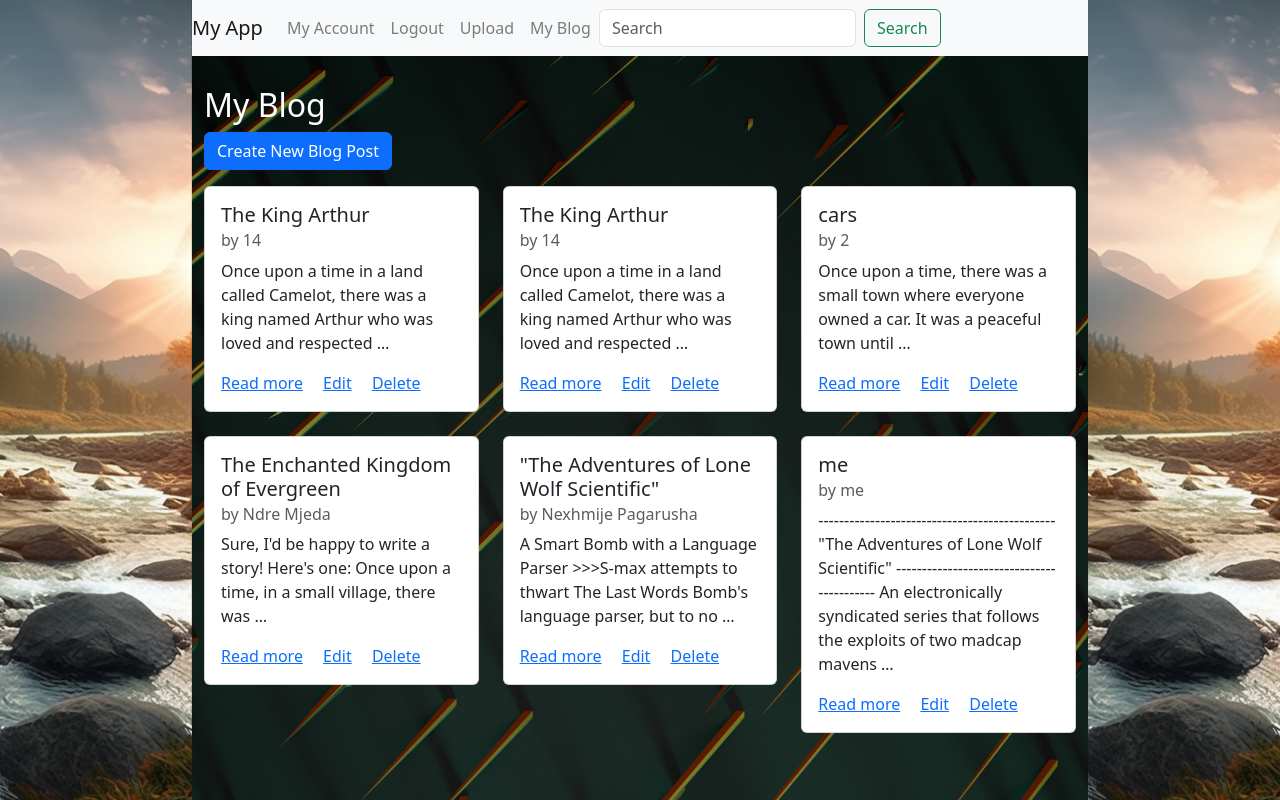
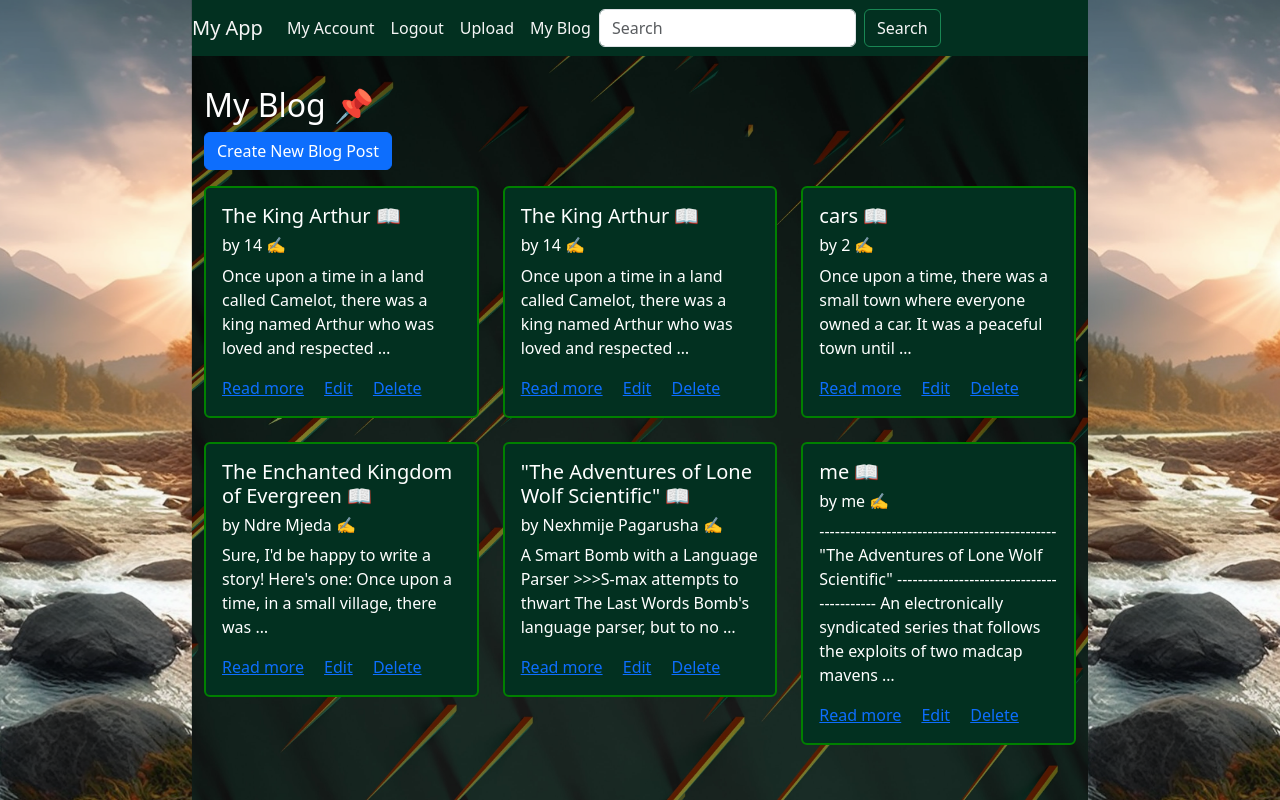
Before and after one commit to fisnikkk/django_colab, a Django app: page / in a window 1280 px wide. Run offline with Django 4.2, Linux system fonts and the light colour scheme; a user stored in the database is signed in; data comes from the database, SQL or seed files in the repository; both versions use the stored data as it was after the commit; parts of the project's set-up code (start-up, migrations or seed data) failed here and were passed over; some libraries are stand-ins or nearby versions.

Commit message:
pages modify

```diff
--- a/my_project/my_app/static/css/styles.css
+++ b/my_project/my_app/static/css/styles.css
@@ -1,4 +1,10 @@
 /* Style the blog post container */
+.body{
+  background-color: #023020;
+   color: white;
+
+}
+
 .blog-post {
   background-color: #ffffff;
   padding: 20px;
@@ -36,3 +42,8 @@ main .container {
 .navbar-custom {
   background-color: #f9efef;
 }
+
+.navbar-light {
+  background-color: #023020;
+  color: #f6f6f6;
+}
--- a/my_project/my_app/templates/base.html
+++ b/my_project/my_app/templates/base.html
@@ -87,8 +87,8 @@
   <div class="left-background"></div>
   <div class="right-background"></div>
     <div class="wrapper">
-  <nav class="navbar navbar-expand-lg navbar-light bg-light">
-    <a class="navbar-brand" href="{% url 'blog_post_list' %}">My App</a>
+  <nav class="navbar navbar-expand-lg navbar-light " style="background-color: #023020; color: #f6f6f6;">
+    <a class="navbar-brand" style="color: #f6f6f6;" href="{% url 'blog_post_list' %}">My App</a>
 
     <button class="navbar-toggler" type="button" data-toggle="collapse" data-target="#navbarSupportedContent" aria-controls="navbarSupportedContent" aria-expanded="false" aria-label="Toggle navigation">
       <span class="navbar-toggler-icon"></span>
@@ -97,26 +97,26 @@
       <ul class="navbar-nav mr-auto">
         {% if user.is_authenticated %}
         {% if user.is_authenticated %}
-  <a class="nav-link" href="{% url 'user_profile_detail' user.pk %}">My Account</a>
+  <a class="nav-link" style="color: #f6f6f6;" href="{% url 'user_profile_detail' user.pk %}">My Account</a>
 {% endif %}
 
         <li class="nav-item">
-          <a class="nav-link" href="{% url 'logout' %}">Logout</a>
+          <a class="nav-link" style="color: #f6f6f6;" href="{% url 'logout' %}">Logout</a>
         </li>
         <li class="nav-item">
-          <a class="nav-link" href="{% url 'upload_file' %}">Upload</a>
+          <a class="nav-link"  style="color: #f6f6f6;" href="{% url 'upload_file' %}">Upload</a>
         </li>
         {% else %}
         <li class="nav-item">
-          <a class="nav-link" href="{% url 'login' %}">Login</a>
+          <a class="nav-link" style="color: #f6f6f6;" href="{% url 'login' %}">Login</a>
         </li>
         <li class="nav-item">
-          <a class="nav-link" href="{% url 'register' %}">Register</a>
+          <a class="nav-link"  style="color: #f6f6f6;" href="{% url 'register' %}">Register</a>
         </li>
         {% endif %}
 
         <li class="nav-item">
-          <a class="nav-link" href="{% url 'blog_post_list' %}">My Blog</a>
+          <a class="nav-link"   style="color: #f6f6f6;" href="{% url 'blog_post_list' %}">My Blog</a>
         </li>
         {% if user.is_authenticated and user.is_staff %}
         <li class="nav-item">
@@ -127,7 +127,7 @@
         <!-- Add the search form here -->
         <form class="form-inline my-2 my-lg-0" id="search-form">
           <input class="form-control mr-sm-2" type="search" placeholder="Search" aria-label="Search" id="search-input">
-          <button class="btn btn-outline-success my-2 my-sm-0" type="submit">Search</button>
+          <button class="btn btn-outline-success my-2 my-sm-0" style="color: #f6f6f6;"  type="submit">Search</button>
         </form>
       </ul>
     </div>
--- a/my_project/my_app/templates/blog_post_delete.html
+++ b/my_project/my_app/templates/blog_post_delete.html
@@ -1,8 +1,8 @@
 {% extends 'base.html' %}
 
 {% block content %}
-  <h2 style="color: white;">Delete Blog Post</h2>
-  <p style="color: white;">Are you sure you want to delete the blog post "{{ blog_post.title }}"?</p>
+<h2 style="color: white;">Delete Blog Post &#128686;</h2>
+<p style="color: white;">Are you sure you want to delete the blog post "{{ blog_post.title }}"?</p>
   <form method="post">
     {% csrf_token %}
     <button type="submit" class="btn btn-danger">Delete</button>
--- a/my_project/my_app/templates/blog_post_list.html
+++ b/my_project/my_app/templates/blog_post_list.html
@@ -1,16 +1,16 @@
 {% extends 'base.html' %}
 
 {% block content %}
-  <h2 style="color: white;">My Blog</h2>
-  <a href="{% url 'blog_post_create' %}" class="btn btn-primary mb-3">Create New Blog Post</a>
+<h2 style="color: white;">My Blog &#128204;</h2>
+<a href="{% url 'blog_post_create' %}" class="btn btn-primary mb-3">Create New Blog Post</a>
 
   <div class="row">
     {% for blog_post in blog_posts %}
       <div class="col-md-4 mb-4">
-        <div class="card">
+        <div class="card" style="background-color: #023020; color: white; border:2px solid green">
           <div class="card-body">
-            <h5 class="card-title">{{ blog_post.title }}</h5>
-            <h6 class="card-subtitle mb-2 text-muted">by {{ blog_post.author }}</h6>
+            <h5 class="card-title">{{ blog_post.title }} &#128214;</h5>
+            <h6  style="color:white">by {{ blog_post.author }} &#9997;</h6>
             <p class="card-text">{{ blog_post.content|truncatewords:20 }}</p>
             <a href="{% url 'blog_post_detail' blog_post.pk %}" class="card-link">Read more</a>
             <a href="{% url 'blog_post_update' blog_post.pk %}" class="card-link">Edit</a>
--- a/my_project/my_app/templates/login.html
+++ b/my_project/my_app/templates/login.html
@@ -1,8 +1,8 @@
 {% extends 'base.html' %}
 
 {% block content %}
-  <h2 style="color: white;">Login</h2>
-  <form method="post" style="color: white;">
+<h2 style="color: white;">Login &#128100;</h2>
+<form method="post" style="color: white;">
     {% csrf_token %}
     {{ form.as_p }}
     <button type="submit" class="btn btn-primary">Login</button>
--- a/my_project/my_app/templates/register.html
+++ b/my_project/my_app/templates/register.html
@@ -1,8 +1,8 @@
 {% extends 'base.html' %}
 
 {% block content %}
-  <h2 style="color: white;">Register</h2>
-  <form method="post" style="color: white;">
+<h2 style="color: white;">Register &#128100;</h2>
+<form method="post" style="color: white;">
     {% csrf_token %}
     {{ form.as_p }}
     <button type="submit" class="btn btn-primary">Register</button>
--- a/my_project/my_app/templates/search.html
+++ b/my_project/my_app/templates/search.html
@@ -1,7 +1,7 @@
 {% extends 'base.html' %}
 
 {% block content %}
-    <h1>Search results</h1>
+<h1 style="color: white;">Search results</h1>
     {% if results %}
         <ul>
             {% for result in results %}
--- a/my_project/my_app/templates/upload.html
+++ b/my_project/my_app/templates/upload.html
@@ -1,7 +1,7 @@
 {% extends 'base.html' %}
 
 {% block content %}
-    <h2 style="color: white;">Upload a File</h2>
+<h2 style="color: white;">Upload a File &#128193; </h2>
     <form method="post" enctype="multipart/form-data" style="color: white;">
         {% csrf_token %}
         {{ form.as_p }}
```
Also changed, not shown: my_project/my_app/templates/blog_post_create.html (+5 -5 lines), my_project/my_app/templates/blog_post_detail.html (+4 -4 lines), my_project/my_app/templates/blog_post_update.html (+5 -5 lines), my_project/my_app/templates/user_profile_list.html (+9 -8 lines), my_project/db.sqlite3.
